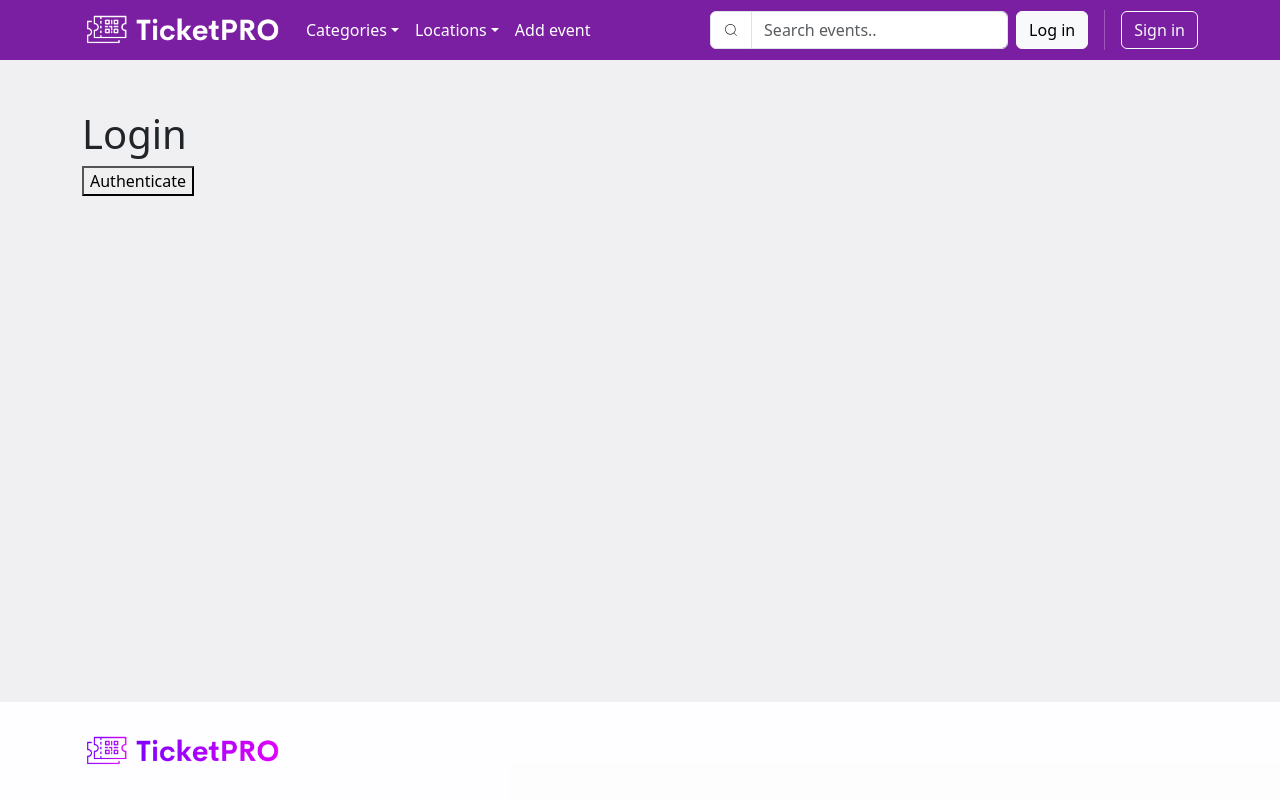
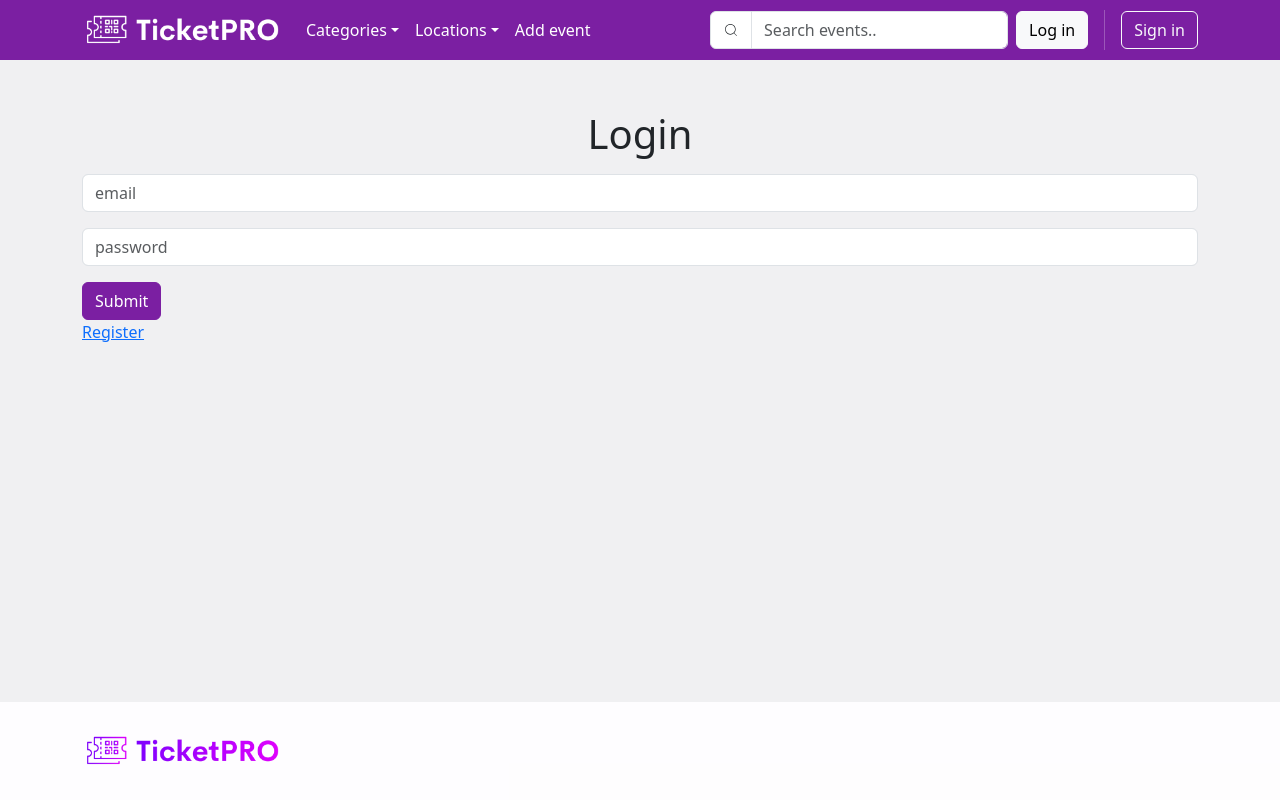
Before and after one commit to IlonaSkargovskaia/finalProject, a React (Create React App) app in the folder client/: page /login in a window 1280 px wide. Built offline with nearby package versions, Linux system fonts and the light colour scheme; no server answers.

Commit message:
feat: login on react side with jwt done

```diff
--- a/client/src/pages/users/Login.jsx
+++ b/client/src/pages/users/Login.jsx
@@ -1,16 +1,75 @@
-import React from 'react'
-import { Container } from 'react-bootstrap'
+import React, { useState } from "react";
+import { Container } from "react-bootstrap";
+import {Link} from 'react-router-dom'
 
-const Login = ({setAuth}) => {
-  return (
-    <div>
-      <Container>
-        <h1>Login</h1>
-        <button onClick={() => setAuth(true)}>Authenticate</button>
-      </Container>
+const BASE_URL = "http://localhost:3005";
 
-    </div>
-  )
-}
+const Login = ({ setAuth }) => {
 
-export default Login
+    const [inputs, setInputs] = useState({
+      email: '',
+      password: ''
+    })
+
+    const { email, password } = inputs;
+
+    const onChange = (e) => {
+      setInputs({...inputs, [e.target.name] : e.target.value })
+    }
+
+    const onSubmitForm = async (e) => {
+      e.preventDefault();
+
+      const body = {email, password}
+
+      try {
+        const res = await fetch(`${BASE_URL}/auth/login`, {
+          method: 'POST',
+          headers: {
+            "Content-Type" : "application/json"
+          },
+          body: JSON.stringify(body)
+        })
+
+        const data = await res.json();
+        //console.log(data);
+
+        localStorage.setItem('token', data.token);
+
+        setAuth(true);
+
+      } catch (error) {
+        console.log(error);
+      }
+    }
+
+    return (
+        <div>
+            <Container>
+                <h1 className="text-center">Login</h1>
+                <form onSubmit={onSubmitForm}>
+                    <input
+                        type="email"
+                        name="email"
+                        placeholder="email"
+                        className="form-control my-3"
+                        value={email}
+                        onChange={(e) => onChange(e)}
+                    />
+                    <input
+                        type="password"
+                        name="password"
+                        placeholder="password"
+                        className="form-control my-3"
+                        value={password}
+                        onChange={(e)=> onChange(e)}
+                    />
+                    <button className="btn purple">Submit</button>
+                </form>
+                <Link to='/register'>Register</Link>
+            </Container>
+        </div>
+    );
+};
+
+export default Login;
--- a/client/src/pages/users/Register.jsx
+++ b/client/src/pages/users/Register.jsx
@@ -1,9 +1,10 @@
 import React, { useState } from "react";
+import {Link} from 'react-router-dom';
 import { Container } from "react-bootstrap";
 
 const BASE_URL = "http://localhost:3005";
 
-const Register = () => {
+const Register = ({setAuth}) => {
 
     const [inputs, setInputs] = useState({
       email: '',
@@ -15,7 +16,7 @@ const Register = () => {
 
     const onChange = (e) => {
       //копируем текущее состояние, обновляем поля при этом достаем имя поля и присваиваем значение введенное пользователем name : value
-      setInputs({...inputs, [e.target.name] : [e.target.value]})
+      setInputs({...inputs, [e.target.name] : e.target.value})
     }
 
     //
@@ -36,7 +37,12 @@ const Register = () => {
 
         const data = await res.json();
         //if all okay  - we get token
-        console.log(data);
+        //console.log(data); //data = {token: "kedjrgejrbgselhb"}
+
+        //now we need to save token to localstorage
+        localStorage.setItem("token", data.token)
+
+        setAuth(true);
 
       } catch (error) {
         console.log(error);
@@ -45,7 +51,7 @@ const Register = () => {
 
     return (
         <Container>
-            <h1 className="text-center my-5">Register</h1>
+            <h1 className="text-center">Register</h1>
             <form onSubmit={onSubmitForm}>
                 <input
                     type="text"
@@ -71,7 +77,8 @@ const Register = () => {
                     value={password}
                     onChange={(e) => onChange(e)}
                 />
-                <button className="btn purple">Submit</button>
+                <button className="btn purple">Submit</button><br/>
+                <Link to='/login'>Login</Link>
             </form>
         </Container>
     );
```
